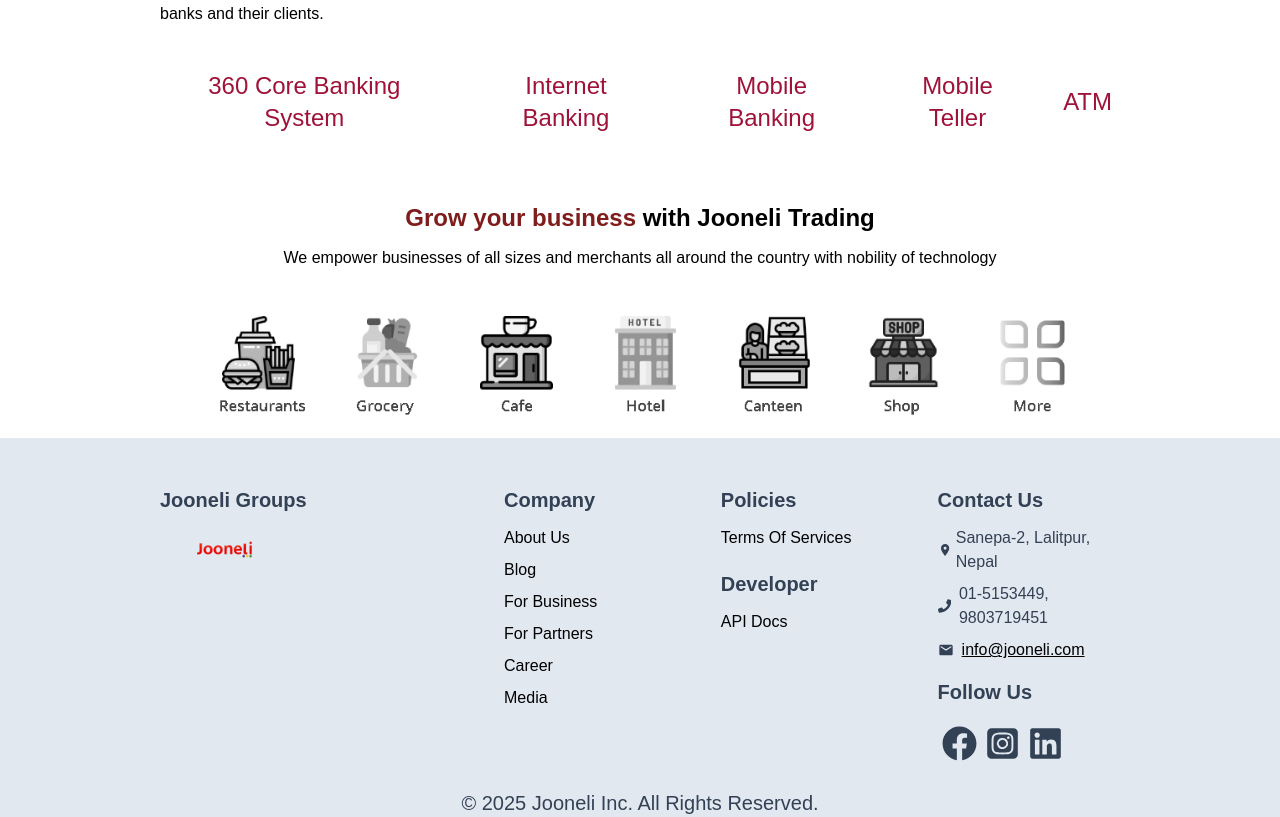
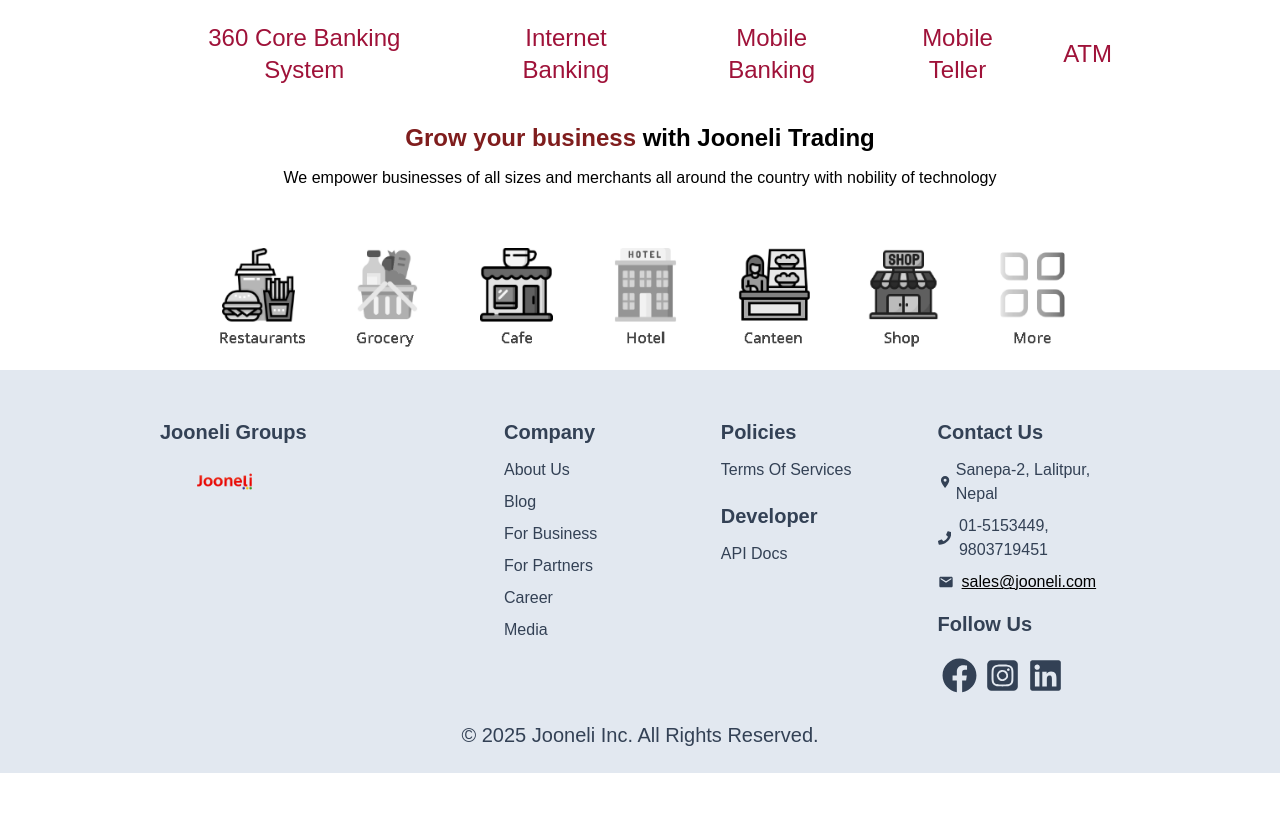
Before and after one commit to Anishp310/Sql-landing-page, a React (Vite) app in the folder client/: page /business in a window 1280 px wide. Shown: the part 548-1365 px from the top of the page. After the commit the page ends 1321 px from the top, so only its background shows below. Built offline with nearby package versions, Linux system fonts and the light colour scheme.

Commit message:
things done

```diff
--- a/client/src/components/Footer.jsx
+++ b/client/src/components/Footer.jsx
@@ -8,24 +8,20 @@
   const currentYear = new Date().getFullYear();
 
   return (
-    <div className="bg-slate-200">
-
-    <div className=" text-slate-700  mx-auto w-full max-w-[1600px] ">
-      <div className="md:mt-0 xl:mx-[10rem] lg:mx-[3rem] md:mx-[2.5rem] mx-[1rem]">
+    <div className="pb-6 bg-slate-200">
+      <div className="text-slate-700 mx-auto w-full max-w-[1600px] ">
+        <div className="md:mt-0 xl:mx-[10rem] lg:mx-[3rem] md:mx-[2.5rem] mx-[1rem] ">
           {/* Main Grid Layout for Equal Width */}
-
           <div className="md:flex xl:gap-[5rem] lg:gap-[5rem] md:gap-[3rem]">
             {/* Our Clients */}
-          <div className="items-center lg:w-[30%] pt-6 md:w-[25%] ">
-            <h1 className="pt-6 pb-2 text-sm font-bold md:text-xl ">
+            <div className="items-center lg:w-[30%] pt-6 md:w-[25%]">
+              <h1 className="pt-6 pb-2 text-sm font-bold md:text-xl">
                 Jooneli Groups
               </h1>
-            <div className="grid grid-cols-2 gap-2 ">
-              {[
-                joonLogo
-              ].map((logo, index) => (
+              <div className="grid grid-cols-2 gap-2">
+                {[joonLogo].map((logo, index) => (
                   <div key={index}>
-                  <Link to={"/"} className="w-[20px] h-[40px] ">
+                    <Link to={"/"} className="w-[20px] h-[40px]">
                       <img
                         src={logo}
                         alt="Logo_image"
@@ -37,12 +33,14 @@
               </div>
             </div>
 
-          <div className="lg:w-[70%] md:w-[75%] ml-4 md:ml-0">
-            <div className="gap-2 md:flex ">
+            <div className="lg:w-[70%] md:w-[75%] ml-1 md:ml-0">
+              <div className="gap-2 md:flex">
                 <div className="flex xl:w-[70%] lg:w-[65%] md:w-[50%] gap-2">
                   {/* Company */}
                   <div className="md:pt-6 xl:w-[50%] lg:w-[45%] md:w-[50%] w-[50%]">
-                  <h1 className="mt-6 text-sm font-bold md:text-xl">Company</h1>
+                    <h1 className="mt-6 text-sm font-bold md:text-xl">
+                      Company
+                    </h1>
                     <div className="py-2">
                       {[
                         { name: "About Us", to: "/about/the-company" },
@@ -58,7 +56,7 @@
                         >
                           <Link
                             to={item.to}
-                          className="text-black hover:text-rose-700"
+                            className="text-slate-700 hover:text-rose-700"
                           >
                             {item.name}
                           </Link>
@@ -74,10 +72,7 @@
                     </h1>
                     <div className="py-1 md:py-2">
                       <li className="flex items-center py-2 list-none md:py-1">
-                      <Link
-                        to="#"
-                        className="text-black hover:text-rose-700"
-                      >
+                        <Link to="#" className="text-slate-700 hover:text-rose-700">
                           Terms Of Services
                         </Link>
                       </li>
@@ -87,10 +82,7 @@
                     </h1>
                     <div className="py-1 md:py-2">
                       <li className="flex items-center py-2 list-none md:py-1">
-                      <Link
-                        to="#"
-                        className="text-black hover:text-rose-700"
-                      >
+                        <Link to="#" className="text-slate-700 hover:text-rose-700">
                           API Docs
                         </Link>
                       </li>
@@ -116,8 +108,8 @@
                     </li>
                     <li className="flex items-center py-1 list-none md:py-1">
                       <MdEmail />
-                    <Link to="#" className="px-2 text-black underline">
-                      info@jooneli.com
+                      <Link to="#" className="px-2 text-black underline decoration-1">
+                        sales@jooneli.com
                       </Link>
                     </li>
                   </div>
@@ -125,12 +117,14 @@
                     Follow Us
                   </h1>
                   <div className="flex gap-2 p-1">
-                  <Link
-                    to="#"
+                    <a
+                      href="https://www.facebook.com/p/Jooneli-Inc-100063535842460/"
+                      target="_blank"
+                      rel="noopener noreferrer"
                       className="ease-in-out hover:text-rose-700 transition:all"
                     >
                       <FaFacebook className="w-[35px] h-[35px]" />
-                  </Link>
+                    </a>
                     <Link
                       to="#"
                       className="ease-in-out hover:text-red-700 transition:all"
@@ -151,7 +145,7 @@
 
           {/* Footer Bottom Section */}
           <div className="mt-6 ml-1 md:text-center md:ml-0">
-          <p className="font-semi-bold sm:text-2xl md:text-xl ">
+            <p className="font-semi-bold sm:text-2xl md:text-xl">
               &copy; {currentYear} Jooneli Inc. All Rights Reserved.
             </p>
           </div>
@@ -159,7 +153,6 @@
       </div>
     </div>
   );
-
 };
 
 export default Footer;
--- a/client/src/components/business/BusinessContent.jsx
+++ b/client/src/components/business/BusinessContent.jsx
@@ -10,7 +10,7 @@
             <span className="text-[16px] md:text-xl lg:text-2xl text-red-900">Corporate</span>{" "}
             Digital Banking
           </p>
-          <p className="md:mt-[4rem]  mt-[2rem]  text-justify md:text-base sm:text-[12px] text-[13px]">
+          <p className="mt-4  text-justify md:text-base sm:text-[12px] text-[13px]">
             360 Corporate Banking is a comprehensive solution suite built on an
             advanced architecture. The solution addresses the trade finance,
             lending, syndication, payments, origination, limits, collaterals,
@@ -31,7 +31,7 @@
             <BusinessListComponent/>
         </div>
 
-        <div className="mx-6 md:mt-[4rem]  mt-[2rem] text-center lg:mx-10 md:mx-8">
+        <div className="mx-6 mt-8 text-center lg:mx-10 md:mx-8">
           <p className="mb-3 text-[16px] md:text-xl lg:text-2xl font-bold">
             <span className="text-[16px] md:text-xl lg:text-2xl text-red-900">Grow your business</span>{" "}
             with Jooneli Trading
@@ -41,7 +41,7 @@
             country with nobility of technology
           </p>
         </div>
-        <div className="flex items-center justify-center w-full mt-5">
+        <div className="flex mt-8 items-center justify-center w-full ">
           <img src={BusinessImg} alt="" />
         </div>
       </div>
```
Also changed, not shown: client/src/components/home/News.jsx (+26 -39 lines). Lines whose indentation alone changed are shown as unchanged.
